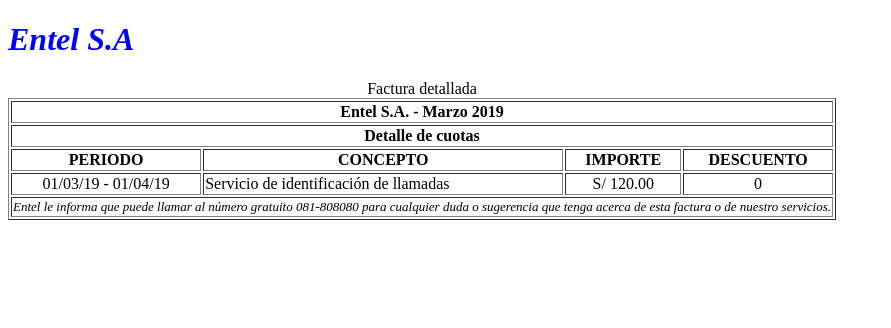
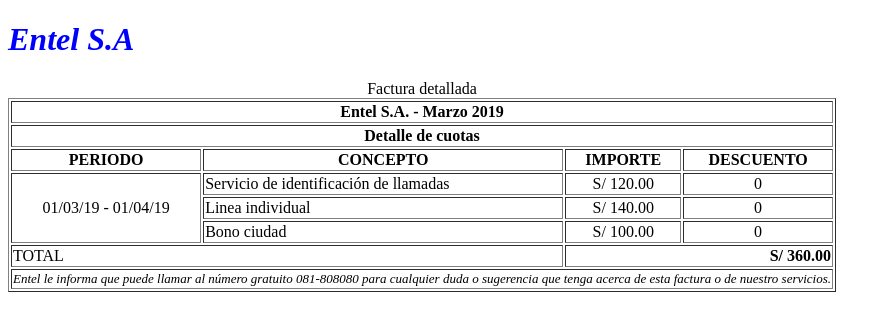
Before and after one commit to MapeSsj/PinedaEspinoza, a plain HTML site: page Sesion 11/Tablas.html in a window 1280 px wide. Shown: the whole page, without its empty margins (0-891 px from the left). Drawn offline with Linux system fonts and the light colour scheme.

Commit message:
Sesion11.1

```diff
--- a/Sesion 11/Tablas.html
+++ b/Sesion 11/Tablas.html
@@ -42,6 +42,20 @@
             <td style="text-align: center">S/ 120.00</td>
             <td colspan="2" style="text-align: center">0</td>
         </tr>
+        <tr>
+            <td>Linea individual</td>
+            <td style="text-align:center">S/ 140.00</td>
+            <td colspan="2" style="text-align: center">0</td>
+        </tr>
+        <tr>
+            <td>Bono ciudad</td>
+            <td style="text-align: center">S/ 100.00</td>
+            <td colspan="2" style="text-align: center">0</td>
+        </tr>
+        <tr>
+            <td colspan="2">TOTAL</td>
+            <td colspan="3" style="text-align:right"> <strong> S/ 360.00</strong></td>
+        </tr>
 <!-- fin del cuerpo de la tabla -->
     </tbody>
     </table>
```
